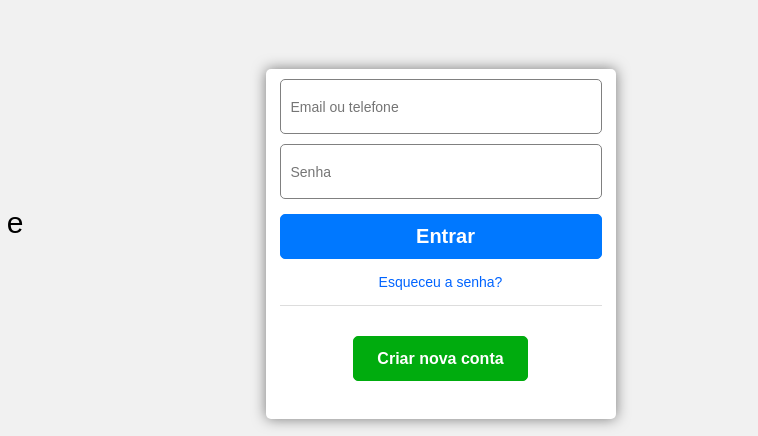
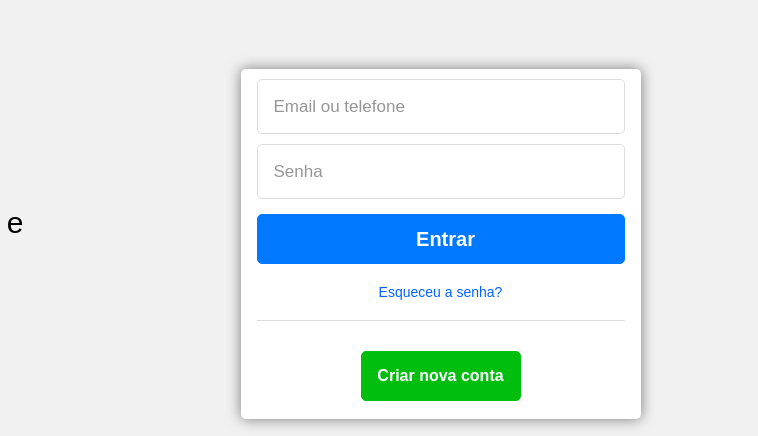
Before and after one commit to SiquaraDev/projeto-pagina-inicial-facebook, a plain HTML site: page index.html in a window 1280 px wide. Shown: the part 150-586 px from the top of the page, 522-1280 px from the left. Drawn offline with Linux system fonts and the light colour scheme; files whose address does not match are found by name.

Commit message:
att css facebook

```diff
--- a/style.css
+++ b/style.css
@@ -56,7 +56,7 @@ body {
 .box {
     display: flex;
     flex-direction: column;
-    width: 350px;
+    width: 400px;
     height: 350px;
     border-radius: 5px;
     align-items: center;
@@ -81,8 +81,14 @@ body {
     height: 55px;
     border-radius: 5px;
     padding-left: 10px;
-    border:1px solid grey;
+    border: 1px solid rgb(221, 221, 221);
     outline-color: rgba(0,120,255,0.8);
+    padding-left: 16px;
+}
+
+.login-box input::placeholder {
+    color: rgb(150, 150, 150);
+    font-size: 17px;
 }
 
 .login-box::after {
@@ -99,7 +105,7 @@ body {
     width: 92%;
     border-radius: 5px;
     margin-top: 15px;
-    height: 45px;
+    height: 50px;
     padding-left: 10px;
     border: 1px solid rgb(0,120,255);
     justify-content: center;
@@ -114,8 +120,8 @@ body {
 }
 
 .link-blue {
-    margin-top: 15px;
-    margin-bottom: 15px;
+    margin-top: 20px;
+    margin-bottom: 20px;
     color: rgb(0, 100, 255);
 }
 
@@ -125,12 +131,12 @@ body {
 
 .new-account-button {
     display: flex;
-    background-color: rgb(0, 172, 14);
-    width: 50%;
+    background-color: rgb(0, 190, 14);
+    width: 40%;
     border-radius: 5px;
     margin-top: 30px;
-    height: 45px;
-    border: 1px solid rgb(0, 172, 14);
+    height: 50px;
+    border: 1px solid rgb(0, 190, 16);
     justify-content: center;
     align-items: center;
     font-size: 16px;
@@ -139,13 +145,13 @@ body {
 }
 
 .new-account-button:hover {
-    background-color: rgb(0, 156, 14);
+    background-color: rgb(0, 172, 14);
 }
 
 .text {
     font-size: 15px;
     text-align: center;
-    width: 350px;
+    width: 400px;
 }
 
 .text a {
```
